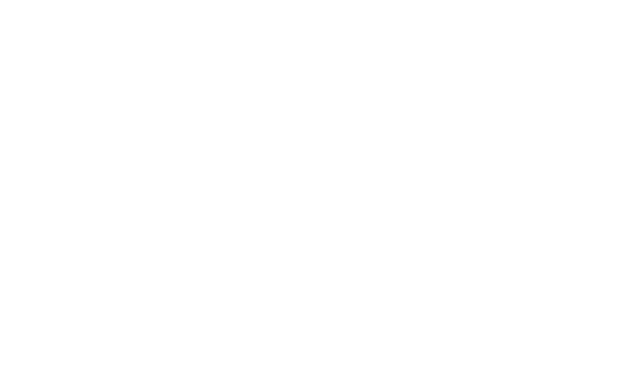
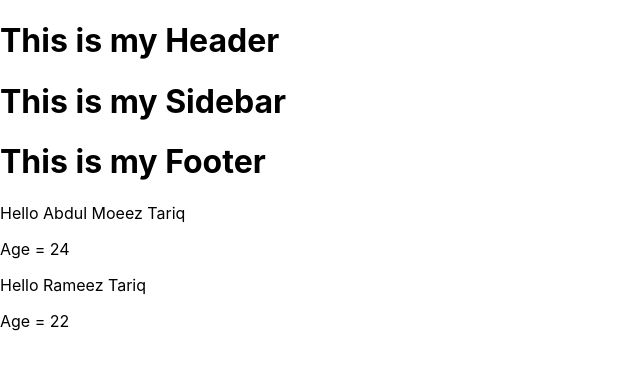
Before and after one commit to abdul-moeez-tariq/react-journey, a React (Create React App) app: page / in a window 1280 px wide. Shown: the top 370 px of the page, without its empty margins (0-640 px from the left). Built offline with nearby package versions, Linux system fonts and the light colour scheme.

Commit message:
Update react-journey

```diff
--- a/src/App.js
+++ b/src/App.js
@@ -1,7 +1,7 @@
 import "./App.css";
-// import Header from "./Header";
-// import Sidebar from "./Sidebar";
-// import Footer from "./Footer";
+import Header from "./components/Header";
+import Sidebar from "./components/Sidebar";
+import Footer from "./components/Footer";
 // import PropTypes from "prop-types";
 import React from "react";
 // import React, { Component } from "react";
@@ -11,8 +11,11 @@
   render() {
     return (
       <>
-        <h1>Abdul Moeez Tariq</h1>
-        <h2>Learning React.js</h2>
+        <Header />
+        {/* <h1>Abdul Moeez Tariq</h1> */}
+        <Sidebar />
+        {/* <h2>Learning React.js</h2> */}
+        <Footer />
       </>
     );
   }
--- /dev/null
+++ b/src/components/Header.js
@@ -0,0 +1,12 @@
+import React from "react";
+
+// function name should always be start with capital letter in react.js
+function Header() {
+  return (
+    <header>
+      <h1>This is my Header</h1>
+    </header>
+  );
+}
+
+export default Header;
--- /dev/null
+++ b/src/components/Person.js
@@ -0,0 +1,14 @@
+// export to index.js file
+import React from "react";
+
+function Person(props) {
+  return (
+    // console.log(props),
+    <>
+      <p>Hello {props.name}</p>
+      <p>Age = {props.age}</p>
+    </>
+  );
+}
+
+export default Person;
--- /dev/null
+++ b/src/components/Props.js
@@ -0,0 +1,19 @@
+import React from "react";
+import Person from "./Person"; // Passing props to children component which is Person.js
+
+// Props as an string
+// let personName = "Abdul Moeez";
+// let personAge = 24;
+
+function Props() {
+  return (
+    <>
+      {/* Props in React */}
+      <Person name="Abdul Moeez Tariq" age="24" />
+      <Person name="Rameez Tariq" age="22" />
+      {/* <Person name={personName} age={personAge} /> */}
+    </>
+  );
+}
+
+export default Props;
--- a/src/index.js
+++ b/src/index.js
@@ -1,39 +1,20 @@
 import React from "react";
 import ReactDOM from "react-dom/client";
 import "./index.css";
-// import App from "./App";
-
-// import { MyClass } from "./MyClass";
-// import { MyClass, MyClassTwo} from "./MyClass";
-
-// import { App, App2 } from "./App";
-
-// import Student from "./Student";
-// import StudentTwo from "./Student";
+import App from "./App";
+import Props from "./components/Props";
 
 // import States from "./States"
 import reportWebVitals from "./reportWebVitals";
 
 const root = ReactDOM.createRoot(document.getElementById("root"));
+
 root.render(
   <>
     <React.StrictMode>
-      {/* <App /> */}
-      {/* <App2 /> */}
-      {/* <App name="Moeez" age={23} isMarried={false} /> */}
-      {/* <App name="Moeez" age={23} /> */}
+      <App />
 
-      {/* Props with function component */}
-      {/* <MyClass name="Moeez" age={24} />
-      <MyClass name="Rameez" age={22} /> */}
-      {/* <MyClassTwo /> */}
-
-      {/* Constructor */}
-      {/* <Student /> */}
-      {/* <StudentTwo name="Abdul Moeez" /> */}
-
-      {/* States in React */}
-      {/* <States /> */}
+      <Props />
     </React.StrictMode>
   </>,
 );
```
Also changed, not shown: src/Header.js (deleted, +0 -11 lines), src/components/Footer.js (renamed from src/Footer.js), src/components/Sidebar.js (renamed from src/Sidebar.js).
